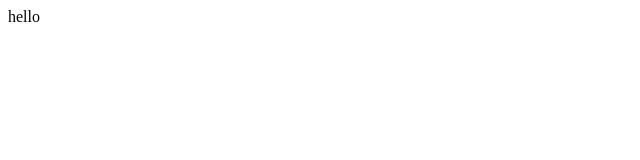
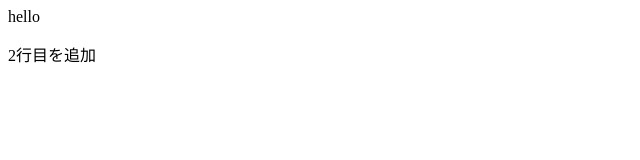
Before and after one commit to kodai01/example, a plain HTML site: page index.html in a window 1280 px wide. Shown: the whole page, without its empty margins (0-640 px from the left). Drawn offline with Linux system fonts and the light colour scheme.

Commit message:
index.html 2行目追加

```diff
--- a/index.html
+++ b/index.html
@@ -8,5 +8,6 @@
   </head>
   <body>
     hello
+    <p>2行目を追加</p>
   </body>
 </html>
```
